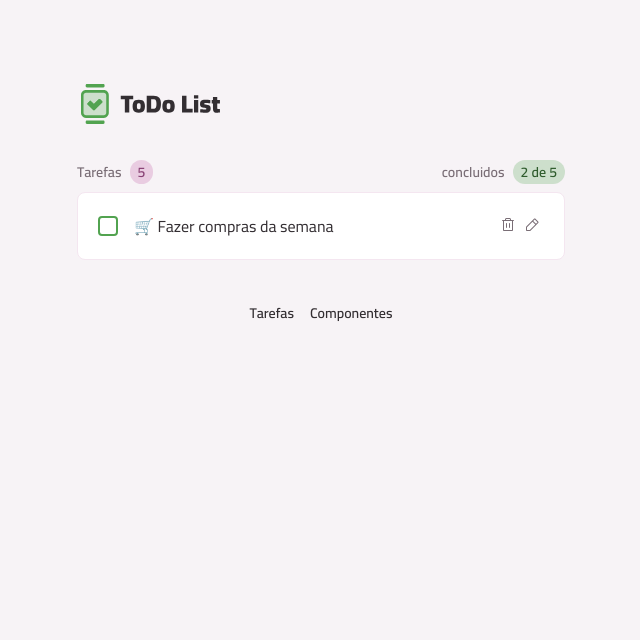
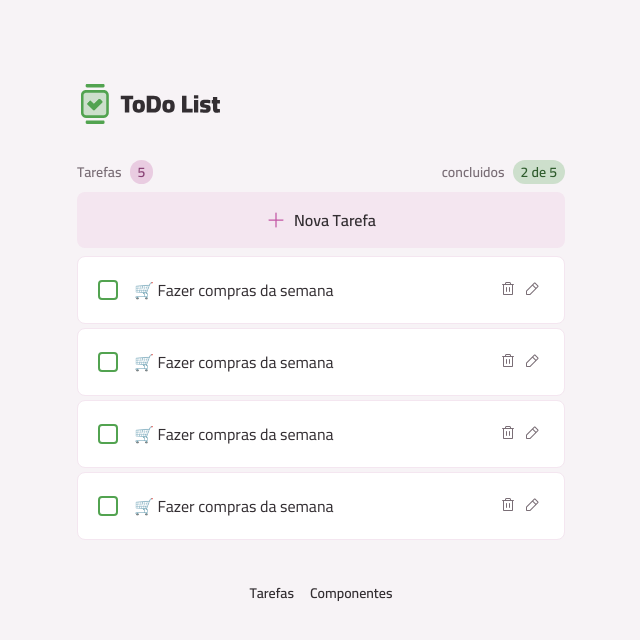
Before and after one commit to william-thomass/todolistreact, a React (Vite) app: page / in a window 1280 px wide. Shown: the top 640 px of the page, without its empty margins (319-959 px from the left). Built offline with nearby package versions, Linux system fonts and the light colour scheme.

Commit message:
feat:Task List

```diff
--- /dev/null
+++ b/src/core-components/tasks-list.tsx
@@ -0,0 +1,18 @@
+import Button from "../components/button";
+import PlusIcon from "../assets/icons/Plus-Regular.svg?react"
+import TaskItem from "./task-item";
+
+export default function TasksList(){
+
+  return (
+    <>
+    <Button icon={PlusIcon} className="w-full">Nova Tarefa</Button>
+    <section className="space-y-1">
+      <TaskItem/>
+      <TaskItem/>
+      <TaskItem/>
+      <TaskItem/>
+    </section>
+    </>
+  )
+}
--- a/src/pages/page-home.tsx
+++ b/src/pages/page-home.tsx
@@ -1,5 +1,6 @@
 import Container from "../components/container";
 import TaskItem from "../core-components/task-item";
+import TasksList from "../core-components/tasks-list";
 
 import TasksSummary from "../core-components/tasks-summary";
 
@@ -12,7 +13,7 @@
 
     </header>
 
-  <TaskItem/>
+  <TasksList/>
 
   </Container>
   </>
```
Also changed, not shown: src/assets/images/Logo.svg.
